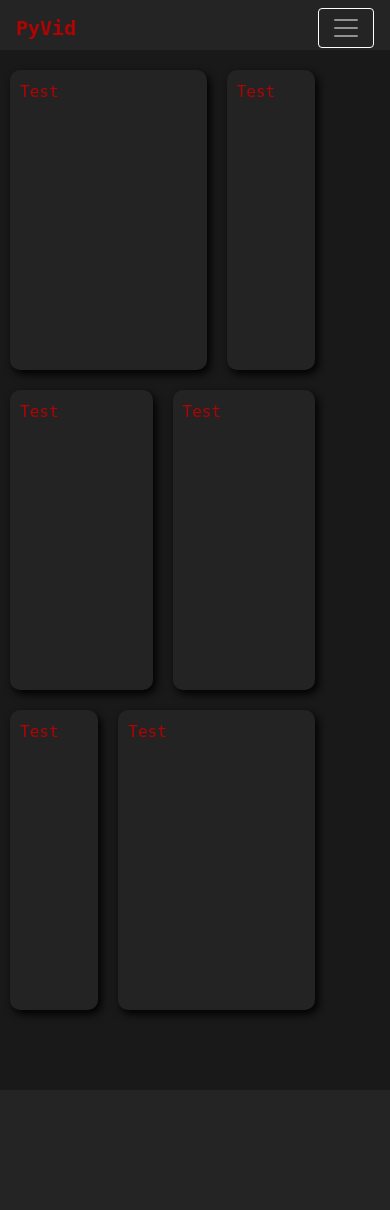
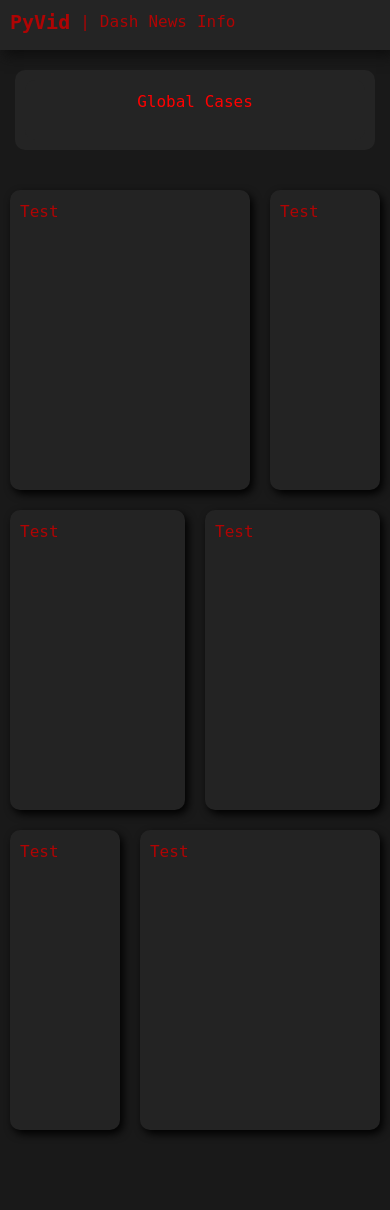
Before and after one commit to andrewvenson/py-dash, a Flask app: page / in a window 390 px wide. Before the commit the page ends 1021 px from the top, so only its background shows below. Run offline with Flask 2, Linux system fonts and the light colour scheme; some libraries are stand-ins or nearby versions.

Commit message:
dash ui, responsive layout, new nav

```diff
--- a/bps/dash/static/dash/css/main.css
+++ b/bps/dash/static/dash/css/main.css
@@ -9,9 +9,3 @@ body{
 html{
     height:100%;
 }
-
-@media only screen and (max-width: 990px) {
-    .side-nav{
-        display:none;
-    }
-}
--- a/bps/dash/static/dash/css/nav.css
+++ b/bps/dash/static/dash/css/nav.css
@@ -1,21 +1,29 @@
 nav{
     height: 50px;
     background-color: #242424;
+    padding-left:10px !important;
+    box-shadow: 4px 6px 12px rgb(14, 14, 14);
 }
 
 
-.nav-item a{
+.nv-link{
     color:#af0404 !important;
     text-decoration:none;
 }
 
-.nav-item a:hover{
-    color:red !important;
+.nv-link:hover{
+    color:#e95656 !important;
     text-decoration:none;
 }
 
-.navbar-brand{
-    color:#af0404;
+.nav-logo{
+    color:#af0404 !important;
     font-weight: bold;
-    font-family: c
+    font-family: monospace;
+    text-decoration: none !important;
 }
+
+.nav a{
+    margin-top:10px;
+    margin-right:10px;
+}
--- a/bps/dash/static/dash/css/side-nav.css
+++ b/bps/dash/static/dash/css/side-nav.css
@@ -13,3 +13,10 @@
     padding:10px;
     border-radius:10px;
 }
+
+@media only screen and (max-width: 800px) {
+    .side-nav{
+        margin-bottom:10px;
+        padding-bottom:10px;
+    }
+}
--- a/bps/dash/templates/dash/layout.html
+++ b/bps/dash/templates/dash/layout.html
@@ -8,21 +8,18 @@
 <body>
     {% include 'dash/nav.html' %}
 
-
-
-    <div class='row' style='padding:0px;margin:0px;height:100% !important;'>
-        <div class="col-2 side-nav">
+    <div class='row dash-desktop' style='padding:0px;margin:0px;height:100% !important;'>
+        <div class="col-lg-2 side-nav">
             <div>
                 {% include 'dash/side-nav.html' %}
             </div>
         </div>
 
-        <div class="col-10 dash">
+        <div class="col-lg-10 dash">
             {% block content %}{% endblock content %}
         </div>
     </div>
 
-
     {% include 'dash/scripts.html' %}
 </body>
 </html>
--- a/bps/dash/templates/dash/nav.html
+++ b/bps/dash/templates/dash/nav.html
@@ -1,21 +1,9 @@
-<nav class="navbar navbar-expand-lg">
-    <div class='container'>
-        <a class="navbar-brand" href="#" style="font-family: monospace !important;">PyVid</a>
-        <button class="navbar-toggler navbar-dark" type="button"  style='border-color:white;' data-toggle="collapse" data-target="#navbarText" aria-controls="navbarText" aria-expanded="false" aria-label="Toggle navigation">
-          <span class="navbar-toggler-icon"></span>
-        </button>
-        <div class="collapse navbar-collapse" id="navbarText" style='z-index:777;border-bottom-right-radius: 5px;border-bottom-left-radius: 5px;'>
-          <ul class="navbar-nav mr-auto">
-            <li class="nav-item active">
-              <a class="nav-link" href="#">Dash</a>
-            </li>
-            <li class="nav-item">
-              <a class="nav-link" href="#">News</a>
-            </li>
-            <li class="nav-item">
-              <a class="nav-link" href="#">Info</a>
-            </li>
-          </ul>
-        </div>
-    </div>
-  </nav>
+<nav class='nav'>
+
+    <a class="nav-logo" href="#" style="font-family: monospace !important;"><h5 style='font-weight:bold;'>PyVid</h5></a>
+    <a style='color:#af0404;'>|</a>
+    <a class="nv-link" href="#">Dash</a>
+    <a class="nv-link" href="#">News</a>
+    <a class="nv-link" href="#">Info</a>
+
+</nav>
```
Also changed, not shown: bps/dash/templates/dash/mobile-dash.html (added, +41 -0 lines).
